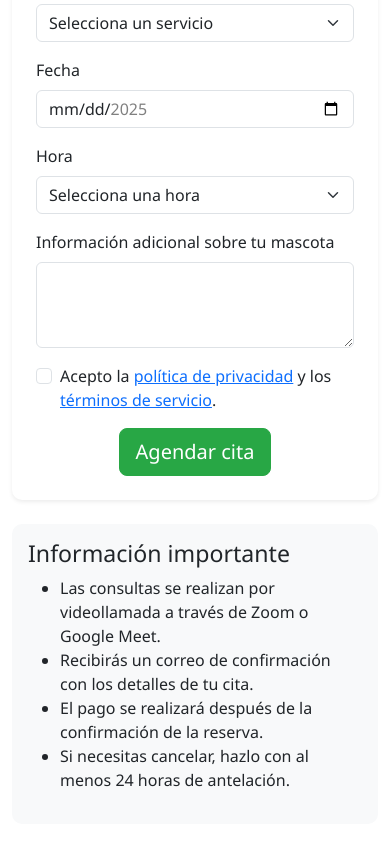
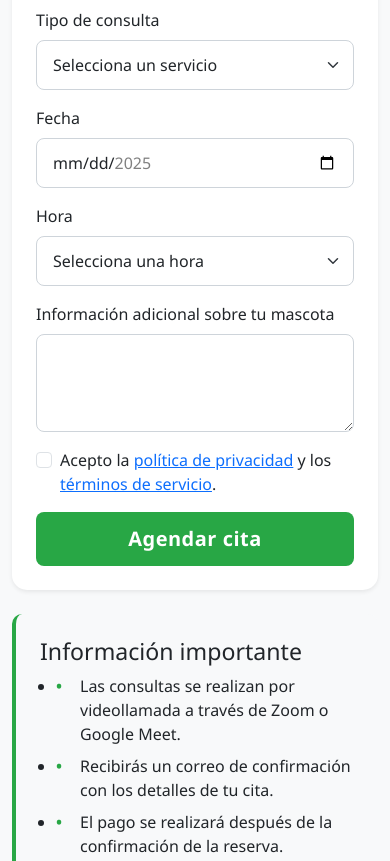
Before and after one commit to animania-1/animania-1, a plain HTML site: page agendar_cita.html in a window 390 px wide. Shown: the part 500-1361 px from the top of the page. Drawn offline with nearby package versions, Linux system fonts and the light colour scheme; files that its build step writes are made by us from their sources; files whose address does not match are found by name.

Commit message:
Update styles.css

```diff
--- a/styles.css
+++ b/styles.css
@@ -1,4 +1,3 @@
-
 /* Estilos generales */
 body {
     font-family: 'Segoe UI', Tahoma, Geneva, Verdana, sans-serif;
@@ -86,6 +85,92 @@ section {
     border-radius: 10px;
 }
 
+.rounded-circle {
+    width: 100%;
+    max-width: 400px;
+    height: auto;
+    box-shadow: 0 10px 20px rgba(0, 0, 0, 0.1);
+    object-fit: cover;
+    aspect-ratio: 1/1;
+}
+
+/* Estilos específicos para la página de agendar cita */
+.agendar-cita {
+    background-color: #f8f9fa;
+}
+
+.agendar-cita .card {
+    border-radius: 15px;
+    overflow: hidden;
+    border: none;
+}
+
+.agendar-cita .card-body {
+    padding: 2rem;
+}
+
+.agendar-cita .form-control,
+.agendar-cita .form-select {
+    padding: 0.75rem 1rem;
+    border-radius: 8px;
+    border: 1px solid #ced4da;
+    transition: all 0.3s ease;
+}
+
+.agendar-cita .form-control:focus,
+.agendar-cita .form-select:focus {
+    border-color: #28a745;
+    box-shadow: 0 0 0 0.25rem rgba(40, 167, 69, 0.25);
+}
+
+.agendar-cita .btn-submit {
+    background-color: #28a745;
+    border: none;
+    padding: 0.75rem 2rem;
+    font-weight: 600;
+    letter-spacing: 0.5px;
+    transition: all 0.3s ease;
+}
+
+.agendar-cita .btn-submit:hover {
+    background-color: #218838;
+    transform: translateY(-2px);
+}
+
+.agendar-cita .info-card {
+    border-left: 4px solid #28a745;
+    border-radius: 10px;
+}
+
+.agendar-cita .info-card ul {
+    padding-left: 1rem;
+}
+
+.agendar-cita .info-card li {
+    margin-bottom: 0.5rem;
+    position: relative;
+    padding-left: 1.5rem;
+}
+
+.agendar-cita .info-card li:before {
+    content: "•";
+    color: #28a745;
+    font-weight: bold;
+    position: absolute;
+    left: 0;
+}
+
+/* Estilos para la validación */
+.agendar-cita .is-invalid {
+    border-color: #dc3545;
+}
+
+.agendar-cita .invalid-feedback {
+    color: #dc3545;
+    font-size: 0.875rem;
+    margin-top: 0.25rem;
+}
+
 /* Estilos para dispositivos móviles */
 @media (max-width: 768px) {
     .hero {
@@ -95,4 +180,17 @@ section {
     h1 {
         font-size: 2rem;
     }
+
+    .rounded-circle {
+        max-width: 200px;
+        margin-top: 20px;
+    }
+
+    .agendar-cita .card-body {
+        padding: 1.5rem;
+    }
+
+    .agendar-cita .btn-submit {
+        width: 100%;
+    }
 }
```
